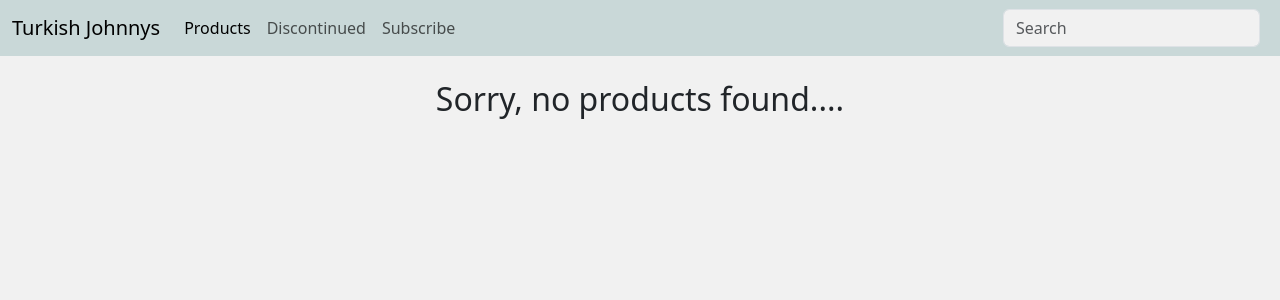
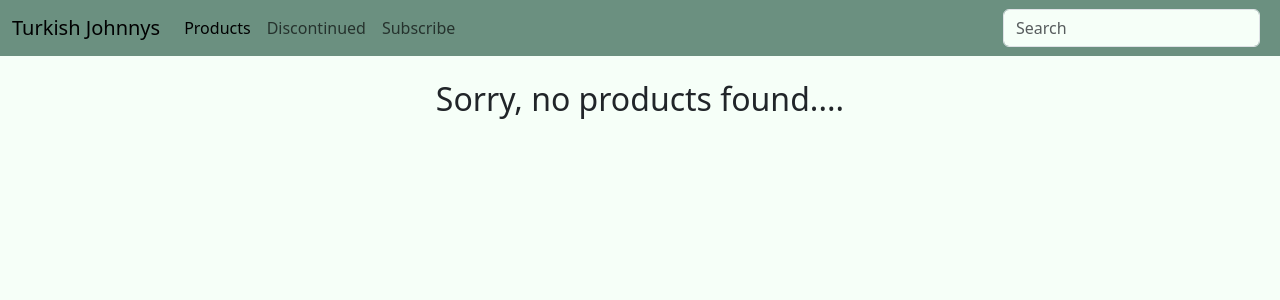
Before and after one commit to jimmaciejewski/firmwarefinder, a Django app: page /products in a window 1280 px wide. Shown: the top 300 px of the page. Run offline with Django 4.2, Linux system fonts and the light colour scheme; data that the repository does not hold is empty.

Commit message:
Changed search form to a div Changed CSS to use a theme Added a title for hotfix vs release firmware

```diff
--- a/firmware/static/firmware/css/boxes.css
+++ b/firmware/static/firmware/css/boxes.css
@@ -1,13 +1,16 @@
-/* .theme {
-  color: #7f5d35;
-  color: #fff153;
-  color: #ee6f30;
-  color: #f35337;
+:root {
+  --theme-color: #F6FFF8;
+  --discontinued-color: #EAF4F4;
+  --border-color: #CCE3DE;
+  /* -- : #A4C3B2; */
+  --nav-color: #6B9080;
+
+  --current-color: var(--nav-color);
+
 }
-*/
 
 .navbar {
-  background-color: #c9d8d8;
+  background-color: var(--nav-color)
 }
 
 @keyframes blinker {
@@ -25,7 +28,7 @@
 }
 
 :root {
-  --bs-body-bg: #f1f1f1;
+  --bs-body-bg: var(--theme-color)
 }
 
 .product {
@@ -40,12 +43,10 @@
 
 .expandable-box {
   width: 30%;
-  /* background-color: #7f5d35; */
-  /* min-height: 100px;  */
   min-height: calc(7rem + 1.5vw);
   float: left;
   margin: 0 3% 20px 0;
-  border: 1px solid #999;
+  border: 5px solid var(--border-color);
   border-radius: 12px;
   padding: 10px;
   box-sizing: border-box;
@@ -57,11 +58,11 @@
 }
 
 .current-firmware {
-  background-color: #c9d8d8;
+  background-color: var(--current-color)
 }
 
 .discontinued-firmware {
-  background-color: #929292;
+  background-color: var(--discontinued-color)
 }
 
 .hidden {
@@ -69,7 +70,6 @@
 }
 
 .open {
-    border-color: #424141;
     width: 96%;
     margin: 0;
 }
--- a/firmware/templates/firmware/navbar.html
+++ b/firmware/templates/firmware/navbar.html
@@ -16,9 +16,9 @@
             <a class="nav-link {% if active == 'subscribe' %}active{% endif %}" aria-current="page" href="{% url 'firmware:subscribe' %}">Subscribe</a>
           </li>
         </ul>
-        <form method="get" class="d-flex" role="search">
-          <input id="search-box" name="q" class="form-control me-2" type="search" placeholder="Search" aria-label="Search" value="{% if search %}{{search}}{% endif %}">
-        </form>
+        <div class="d-flex" role="search">
+          <input id="search-box" title="Searches all products, and all firmware README files" name="q" class="form-control me-2" type="search" placeholder="Search" aria-label="Search" value="{% if search %}{{search}}{% endif %}">
+        </div>
       </div>
     </div>
   </nav>
--- a/firmware/templates/firmware/prod_list.html
+++ b/firmware/templates/firmware/prod_list.html
@@ -21,7 +21,7 @@
 
           {% for version in product.fgs.all.0.version_set.all|dictsortreversed:"number" %}
 
-          <a href="{% if not version.hotfix %}{{ product.brand.base_url }}{% endif %}{{ version.download_page }}" target="_blank" class="list-group-item list-group-item-action flex-column align-items-start list-group-item {% if version.hotfix %}list-group-item-warning{% else %}list-group-item-success{% endif %}">
+          <a href="{% if not version.hotfix %}{{ product.brand.base_url }}{% endif %}{{ version.download_page }}" target="_blank" title="{% if version.hotfix %}Hotfix Firmware{% else %}Release Firmware{% endif %}" class="list-group-item list-group-item-action flex-column align-items-start list-group-item {% if version.hotfix %}list-group-item-warning{% else %}list-group-item-success{% endif %}">
             <div class="d-flex w-120 justify-content-between">
               <h5 class="mb-1">{{version.number}}   {{version.name}}</h5>
               <small>Last Seen: {{ version.date_last_seen|date:"d-M-Y" }}</small>
```
